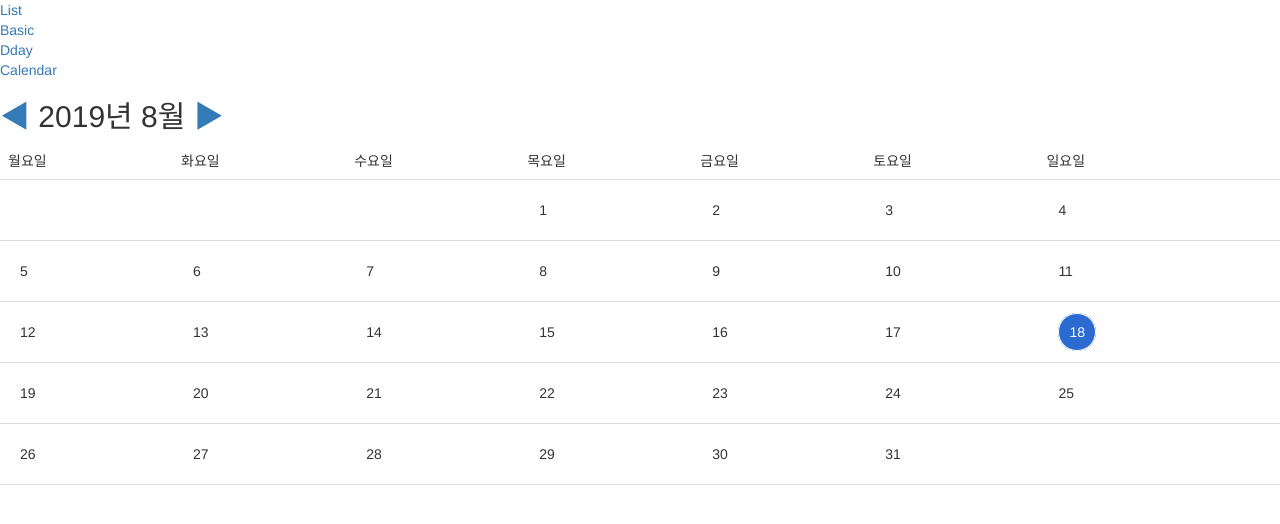
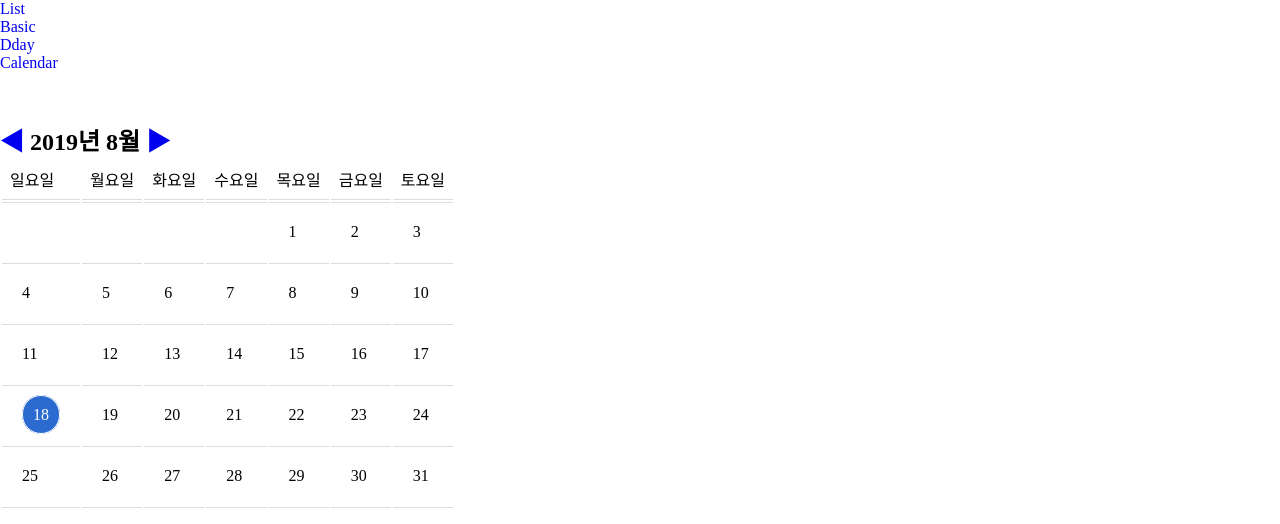
Before and after one commit to parkjihwanjay/ailo_practice, a Vue app: page /calendar in a window 1280 px wide. Shown: the top 524 px of the page. Built offline with nearby package versions, Linux system fonts and the light colour scheme.

Commit message:
캘린더 완성 및 코드 수정

```diff
--- a/public/index.html
+++ b/public/index.html
@@ -9,8 +9,7 @@
     <link rel="stylesheet" href="https://fonts.googleapis.com/css?family=Roboto:100,300,400,500,700,900">
     <link rel="stylesheet" href="https://cdn.jsdelivr.net/npm/@mdi/font@latest/css/materialdesignicons.min.css">
 
-    <link rel="stylesheet" href="https://maxcdn.bootstrapcdn.com/bootstrap/3.3.2/css/bootstrap.min.css">
-    <link rel="stylesheet" href="https://maxcdn.bootstrapcdn.com/bootstrap/3.3.2/css/bootstrap-theme.min.css">
+
   </head>
   <body>
     <noscript>
--- a/src/components/Basic.vue
+++ b/src/components/Basic.vue
@@ -3,26 +3,10 @@
     <div>다이어리 만들기</div>
     <div>섹션</div>
 
-    <div v-for="element in basic_customizing.section" :key="element.name">
-      <input type="checkbox" :name="element.name" v-model="element.checked" />
-      <label :for="element">{{element.name}}</label>
+    <div v-for="section in basic_customizing.section" :key="section.name">
+      <input type="checkbox" :name="section.name" v-model="section.checked" />
+      <label :for="section">{{section.name}}</label>
     </div>
-
-    <!-- <input type="checkbox" name="section1" v-model="basic_customizing.section[0].checked" />
-    <label :for="basic_customizing.section[0]">{{basic_customizing.section[0].name}}</label>
-    <br />
-    <input type="checkbox" name="section2" v-model="basic_customizing.section[1].checked" />
-    <label :for="basic_customizing.section[1]">{{basic_customizing.section[1].name}}</label>
-    <br />
-    <input type="checkbox" name="section3" v-model="basic_customizing.section[2].checked" />
-    <label :for="basic_customizing.section[2]">{{basic_customizing.section[2].name}}</label>
-    <br />
-    <input type="checkbox" name="section4" v-model="basic_customizing.section[3].checked" />
-    <label :for="basic_customizing.section[3]">{{basic_customizing.section[3].name}}</label>
-    <br />
-    <input type="checkbox" name="section5" v-model="basic_customizing.section[4].checked" />
-    <label :for="basic_customizing.section[4]">{{basic_customizing.section[4].name}}</label>
-    <br />-->
 
     <div>배열</div>
     <input type="radio" name="array" v-model="basic_customizing.array" value="M-D-M-D" />M-D-M-D
@@ -42,42 +26,6 @@
       <input type="checkbox" :name="element.name" v-model="element.checked" />
       <label :for="element.name">{{element.name}}</label>
     </div>
-
-    <!-- <input
-      type="checkbox"
-      name="basic_component"
-      v-model="basic_customizing.basic_component[0].checked"
-    />
-    <label :for="basic_customizing.basic_component[0]">{{basic_customizing.basic_component[0].name}}</label>
-    <br />
-    <input
-      type="checkbox"
-      name="basic_component"
-      v-model="basic_customizing.basic_component[1].checked"
-    />
-    <label :for="basic_customizing.basic_component[1]">{{basic_customizing.basic_component[1].name}}</label>
-    <br />
-    <input
-      type="checkbox"
-      name="basic_component"
-      v-model="basic_customizing.basic_component[2].checked"
-    />
-    <label :for="basic_customizing.basic_component[2]">{{basic_customizing.basic_component[2].name}}</label>
-    <br />
-    <input
-      type="checkbox"
-      name="basic_component"
-      v-model="basic_customizing.basic_component[3].checked"
-    />
-    <label :for="basic_customizing.basic_component[3]">{{basic_customizing.basic_component[3].name}}</label>
-    <br />
-    <input
-      type="checkbox"
-      name="basic_component"
-      v-model="basic_customizing.basic_component[4].checked"
-    />
-    <label :for="basic_customizing.basic_component[4]">{{basic_customizing.basic_component[4].name}}</label>
-    <br />-->
 
     <input type="button" value="적용하기" @click="show_basic_customizing" />
   </div>
@@ -157,7 +105,7 @@ export default {
       }
     },
     "basic_customizing.date_from": function(date_from) {
-      console.log(date_from);
+      // console.log(date_from);
       if (this.basic_customizing.date_to != "") {
         if (this.basic_customizing.date_to < date_from) {
           alert("시작 날짜가 끝나는 날짜보다 늦습니다. 다시 선택해주세요");
--- a/src/components/Calendar.vue
+++ b/src/components/Calendar.vue
@@ -17,12 +17,10 @@
           <td
             v-for="(day, index2) in row"
             :key="index2"
-            style="padding:20px;"
             @click="plus(index, index2)"
             :class="{ 'clicked' : day.status === 'clicked'}"
           >
-            <span v-if="isToday(currentYear, currentMonth, day.day)" class="rounded">{{day.day}}</span>
-            <span v-else>{{day.day}}</span>
+            <span :class="{rounded : isToday(currentYear, currentMonth, day.day)}">{{day.day}}</span>
             <div v-if="day.memo">{{day.memo}}</div>
           </td>
         </tr>
@@ -36,7 +34,6 @@
   </div>
 </template>
 
-<script src="https://maxcdn.bootstrapcdn.com/bootstrap/3.3.2/js/bootstrap.min.js"></script>
 
 <script>
 export default {
@@ -44,13 +41,13 @@ export default {
   data() {
     return {
       weekNames: [
+        "일요일",
         "월요일",
         "화요일",
         "수요일",
         "목요일",
         "금요일",
-        "토요일",
-        "일요일"
+        "토요일"
       ],
       rootYear: 1904,
       rootDayOfWeekIndex: 4, // 2000년 1월 1일은 토요일
@@ -80,23 +77,28 @@ export default {
       this.currentCalendarMatrix = [];
       let day = 1;
       for (let i = 0; i < 6; i++) {
+        // i -> 5로 해도 이번년은 상관 없음. but) 달력 원리를 몰라서 일단 놔둠
         let calendarRow = [];
         for (let j = 0; j < 7; j++) {
           if (i == 0 && j < this.currentMonthStartWeekIndex) {
+            // 첫 주에 첫번째 날, 요일 전에는 빈칸으로 채워 놓는다.
             calendarRow.push("");
           } else if (day <= this.endOfDay) {
+            // 해당 달의 끝까지 채워 놓는다.
             calendarRow.push({
               day: day,
               status: "not_click"
             });
             day++;
           } else {
+            // 해당 달의 일수를 넘기면 빈칸으로 채워 놓는다.
             calendarRow.push("");
           }
         }
         this.currentCalendarMatrix.push(calendarRow);
       }
     },
+    // getEndOfDay : 그 달의 일수 계산
     getEndOfDay: function(year, month) {
       switch (month) {
         case 1:
@@ -127,26 +129,66 @@ export default {
           break;
       }
     },
+    // 해당하는 년도의 해당 월의 첫번째 요일을 계산하는 함수
+    // 박지환 버전
     getStartWeek: function(targetYear, targetMonth) {
-      let year = this.rootYear;
-      let month = 1;
-      let sumOfDay = this.rootDayOfWeekIndex;
-      while (true) {
-        if (targetYear > year) {
-          for (let i = 0; i < 12; i++) {
-            sumOfDay += this.getEndOfDay(year, month + i);
-          }
-          year++;
-        } else if (targetYear == year) {
-          if (targetMonth > month) {
-            sumOfDay += this.getEndOfDay(year, month);
-            month++;
-          } else if (targetMonth == month) {
-            return sumOfDay % 7;
-          }
-        }
+      // let now = new Date();
+      let firstDate = String(new Date(targetYear, targetMonth - 1, 1));
+      let firstDate_split = firstDate.split(" ");
+      let startWeek = firstDate_split[0];
+      switch (startWeek) {
+        case "Sun":
+          return 0;
+          break;
+        case "Mon":
+          return 1;
+          break;
+        case "Tue":
+          return 2;
+          break;
+        case "Wed":
+          return 3;
+          break;
+        case "Thu":
+          return 4;
+          break;
+        case "Fri":
+          return 5;
+          break;
+        case "Sat":
+          return 6;
+          break;
+
+        default:
+          alert("unknown week");
+          this.currentMonthStartWeekIndex = -1;
+          break;
       }
     },
+
+    // 구글링 버전
+    // getStartWeek: function(targetYear, targetMonth) {
+    //   let year = this.rootYear;
+    //   let month = 1;
+    //   let sumOfDay = this.rootDayOfWeekIndex;
+    //   while (true) {
+    //     if (targetYear > year) {
+    //       for (let i = 0; i < 12; i++) {
+    //         sumOfDay += this.getEndOfDay(year, month + i);
+    //       }
+    //       year++;
+    //     } else if (targetYear == year) {
+    //       if (targetMonth > month) {
+    //         sumOfDay += this.getEndOfDay(year, month);
+    //         month++;
+    //       } else if (targetMonth == month) {
+    //         return sumOfDay % 7;
+    //       }
+    //     }
+    //   }
+    // },
+
+    //전달 가기 눌렀을 때
     onClickPrev: function(month) {
       month--;
       if (month <= 0) {
@@ -157,6 +199,8 @@ export default {
       }
       this.init();
     },
+
+    // 다음 달 가기 눌렀을 때
     onClickNext: function(month) {
       month++;
       if (month > 12) {
@@ -167,6 +211,7 @@ export default {
       }
       this.init();
     },
+    // 달력에서 오늘을 확인하기 위한 함수
     isToday: function(year, month, day) {
       let date = new Date();
       return (
@@ -175,6 +220,8 @@ export default {
         day == date.getDate()
       );
     },
+
+    // 달력에서 해당 날을 선탰했을 때 함수
     plus: function(row, col) {
       let current_status = this.currentCalendarMatrix[row][col].status;
 
@@ -196,6 +243,9 @@ export default {
 </script>
 
 <style type="text/css">
+.calendar {
+  margin-top: 50px;
+}
 .rounded {
   -moz-border-radius: 20px 20px 20px 20px;
   border-radius: 20px 20px 20px 20px;
@@ -207,4 +257,18 @@ export default {
 .clicked {
   background-color: red;
 }
+
+a {
+  text-decoration: none;
+}
+
+thead tr td {
+  border-bottom: 1px solid #ddd;
+  padding: 8px;
+}
+
+tbody tr td {
+  border-top: 1px solid #ddd;
+  padding: 20px;
+}
 </style>
--- a/src/components/Dday.vue
+++ b/src/components/Dday.vue
@@ -12,7 +12,8 @@ export default {
   data() {
     return {
       start_date: "",
-      Dday: ""
+      Dday: "",
+      today: ""
     };
   },
   watch: {
@@ -30,6 +31,7 @@ export default {
     }
   },
   methods: {
+    // start_date와 finish_date 사이의 Dday를 구하는 함수
     getDday(start_date, finish_date) {
       let start_date_day = new Date(start_date);
       let finish_date_day = new Date(finish_date);
@@ -37,16 +39,11 @@ export default {
       let diff = Math.abs(finish_date_day.getTime() - start_date_day.getTime());
       diff = Math.ceil(diff / (1000 * 3600 * 24));
 
-      console.log(diff);
-
       return diff;
     }
   },
-  computed: {
-    today: function() {
-      let today = new Date();
-      return today;
-    }
+  created: function() {
+    this.today = new Date();
   }
 };
 </script>
```
